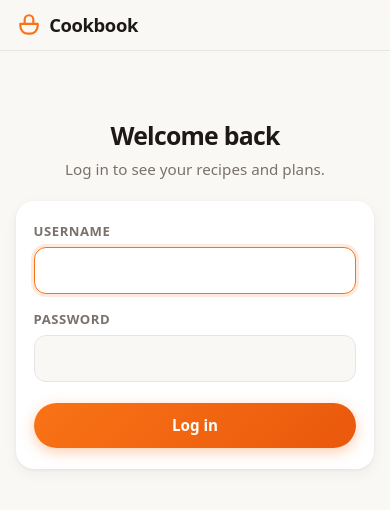
After one commit to andrejus-kuznecovas/cookbook, a Django app: page /accounts/login/ in a window 390 px wide. The commit adds this page. Shown: the top 510 px of the page. Run offline with Django 5.2, Linux system fonts and the light colour scheme.

Commit message:
Require login on all meals views with styled login page
- @login_required on every view in meals/views.py
- Django auth LoginView/LogoutView wired at /accounts/login/ and /accounts/logout/
- LOGIN_URL, LOGIN_REDIRECT_URL, LOGOUT_REDIRECT_URL configured
- Login template (registration/login.html) extends base.html: centered card,
  orange theme, error banner, mobile-friendly
- Header nav hidden for anonymous users; logout is a POST form styled as a nav link
- README gains an Accounts section (createsuperuser / admin, no self-signup)
- Tests: AuthTests cover anonymous redirect with next= for every meals URL,
  authenticated planning page 200, logout flow; RecipeFormViewTests now log in

Co-authored-by: Cursor <cursoragent@cursor.com>

```diff
--- a/config/urls.py
+++ b/config/urls.py
@@ -1,7 +1,10 @@
 from django.contrib import admin
+from django.contrib.auth import views as auth_views
 from django.urls import include, path
 
 urlpatterns = [
     path("admin/", admin.site.urls),
+    path("accounts/login/", auth_views.LoginView.as_view(), name="login"),
+    path("accounts/logout/", auth_views.LogoutView.as_view(), name="logout"),
     path("", include("meals.urls")),
 ]
--- a/meals/templates/meals/base.html
+++ b/meals/templates/meals/base.html
@@ -73,6 +73,21 @@
       transition: background 0.15s, color 0.15s;
     }
     nav a:hover, nav a.active { background: var(--accent-soft); color: var(--accent-dark); }
+    nav form { display: contents; }
+    .nav-logout {
+      font: inherit;
+      color: var(--muted);
+      background: none;
+      border: none;
+      cursor: pointer;
+      font-size: 0.88rem;
+      font-weight: 600;
+      padding: 0.45rem 0.75rem;
+      border-radius: 999px;
+      transition: background 0.15s, color 0.15s;
+      -webkit-tap-highlight-color: transparent;
+    }
+    .nav-logout:hover { background: var(--accent-soft); color: var(--accent-dark); }
 
     main {
       max-width: 620px;
@@ -385,7 +400,7 @@
       letter-spacing: 0.04em;
       margin-bottom: 0.35rem;
     }
-    input[type="text"], input[type="number"], textarea, select {
+    input[type="text"], input[type="number"], input[type="password"], textarea, select {
       font: inherit;
       width: 100%;
       padding: 0.65rem 0.85rem;
@@ -503,8 +518,14 @@
         Cookbook
       </a>
       <nav>
+        {% if user.is_authenticated %}
         <a href="{% url 'shopping_list' %}" {% if request.resolver_match.url_name == 'shopping_list' %}class="active"{% endif %}>Shopping list</a>
         <a href="{% url 'recipe_new' %}" {% if request.resolver_match.url_name == 'recipe_new' %}class="active"{% endif %}>New recipe</a>
+        <form method="post" action="{% url 'logout' %}">
+          {% csrf_token %}
+          <button type="submit" class="nav-logout">Log out</button>
+        </form>
+        {% endif %}
       </nav>
     </div>
   </header>
--- /dev/null
+++ b/meals/templates/registration/login.html
@@ -0,0 +1,45 @@
+{% extends "meals/base.html" %}
+
+{% block title %}Log in · Cookbook{% endblock %}
+
+{% block content %}
+<style>
+  .login-wrap {
+    max-width: 380px;
+    margin: 0 auto;
+    padding-top: 2.5rem;
+  }
+  .login-wrap h1 { text-align: center; }
+  .login-wrap .subtitle { text-align: center; }
+  .login-card .btn-primary { width: 100%; margin-top: 0.3rem; }
+</style>
+<div class="login-wrap">
+  <h1>Welcome back</h1>
+  <p class="subtitle">Log in to see your recipes and plans.</p>
+  <div class="form-card login-card">
+    {% if form.errors %}
+    <div class="error-banner">
+      {% if form.non_field_errors %}
+        {% for error in form.non_field_errors %}{{ error }}{% endfor %}
+      {% else %}
+        Please enter your username and password.
+      {% endif %}
+    </div>
+    {% endif %}
+    <form method="post" action="{% url 'login' %}">
+      {% csrf_token %}
+      <div class="field">
+        <label for="id_username">Username</label>
+        <input type="text" name="username" id="id_username" value="{{ form.username.value|default:'' }}"
+               autofocus autocapitalize="none" autocomplete="username" required>
+      </div>
+      <div class="field">
+        <label for="id_password">Password</label>
+        <input type="password" name="password" id="id_password" autocomplete="current-password" required>
+      </div>
+      <input type="hidden" name="next" value="{{ next }}">
+      <button type="submit" class="btn-primary">Log in</button>
+    </form>
+  </div>
+</div>
+{% endblock %}
--- a/meals/views.py
+++ b/meals/views.py
@@ -1,6 +1,7 @@
 from datetime import date, timedelta
 
 from django.contrib import messages
+from django.contrib.auth.decorators import login_required
 from django.db import transaction
 from django.shortcuts import get_object_or_404, redirect, render
 from django.views.decorators.http import require_POST
@@ -9,6 +10,7 @@ from .aggregation import aggregate
 from .models import Ingredient, PlanEntry, Recipe, Unit
 
 
+@login_required
 def recipe_list(request):
     if request.method == "POST":
         selected_ids = request.POST.getlist("recipes")
@@ -89,6 +91,7 @@ def _parse_recipe_form(post):
     return data, rows, errors
 
 
+@login_required
 def recipe_form(request, pk=None):
     recipe = get_object_or_404(Recipe, pk=pk) if pk else None
 
@@ -148,6 +151,7 @@ def recipe_form(request, pk=None):
     )
 
 
+@login_required
 @require_POST
 def recipe_delete(request, pk):
     recipe = get_object_or_404(Recipe, pk=pk)
@@ -157,6 +161,7 @@ def recipe_delete(request, pk):
     return redirect("recipe_list")
 
 
+@login_required
 def shopping_list(request):
     planned_recipes = Recipe.objects.filter(plan_entry__isnull=False)
     ingredients = Ingredient.objects.filter(
@@ -169,6 +174,7 @@ def shopping_list(request):
     )
 
 
+@login_required
 @require_POST
 def clear_plan(request):
     PlanEntry.objects.all().delete()
```
Also changed, not shown: config/settings.py (+8 -0 lines), meals/tests.py (+52 -0 lines), README.md.
